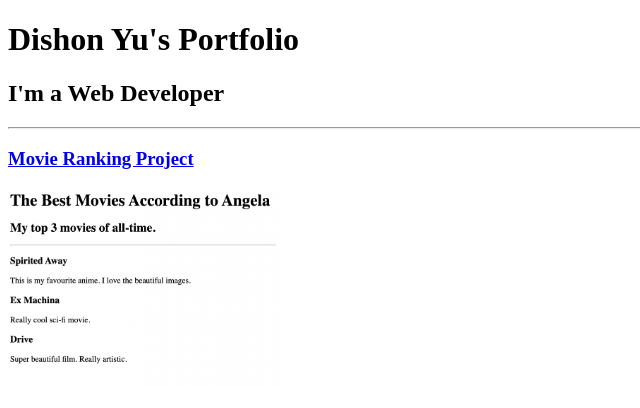
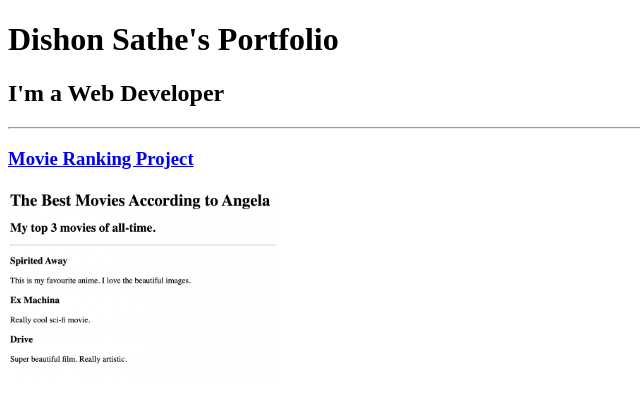
Before and after one commit to Dishonsathe/html-portfolio, a plain HTML site: page index.html in a window 1280 px wide. Shown: the top 408 px of the page, without its empty margins (0-640 px from the left). Drawn offline with Linux system fonts and the light colour scheme.

Commit message:
Update index.html

```diff
--- a/index.html
+++ b/index.html
@@ -3,11 +3,11 @@
 
 <head>
     <meta charset="UTF-8">
-    <title>Dishon Yu's Portfolio</title>
+    <title>Dishon Sathe's Portfolio</title>
 </head>
 
 <body>
-    <h1>Dishon Yu's Portfolio</h1>
+    <h1>Dishon Sathe's Portfolio</h1>
     <h2>I'm a Web Developer</h2>
     <hr>
     <h3><a href="./public/movie-ranking.html">Movie Ranking Project</a></h3>
```
